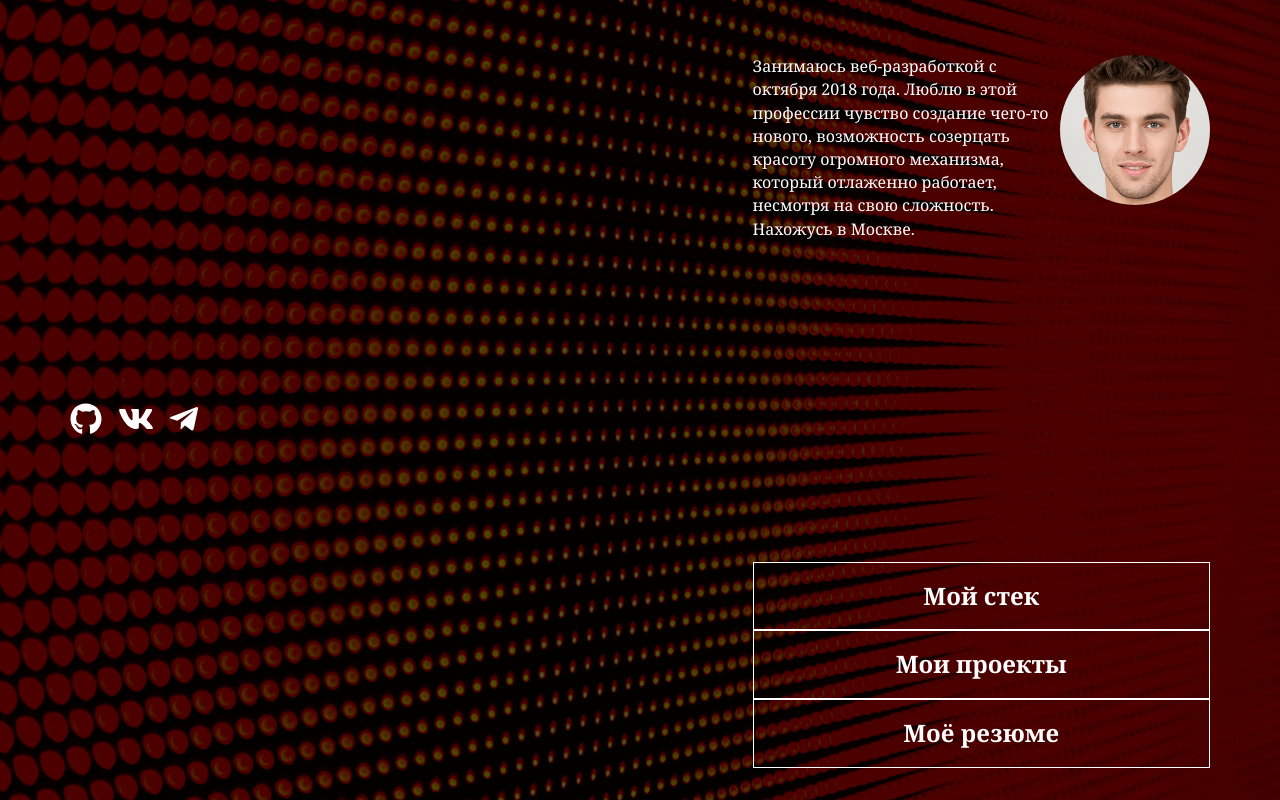
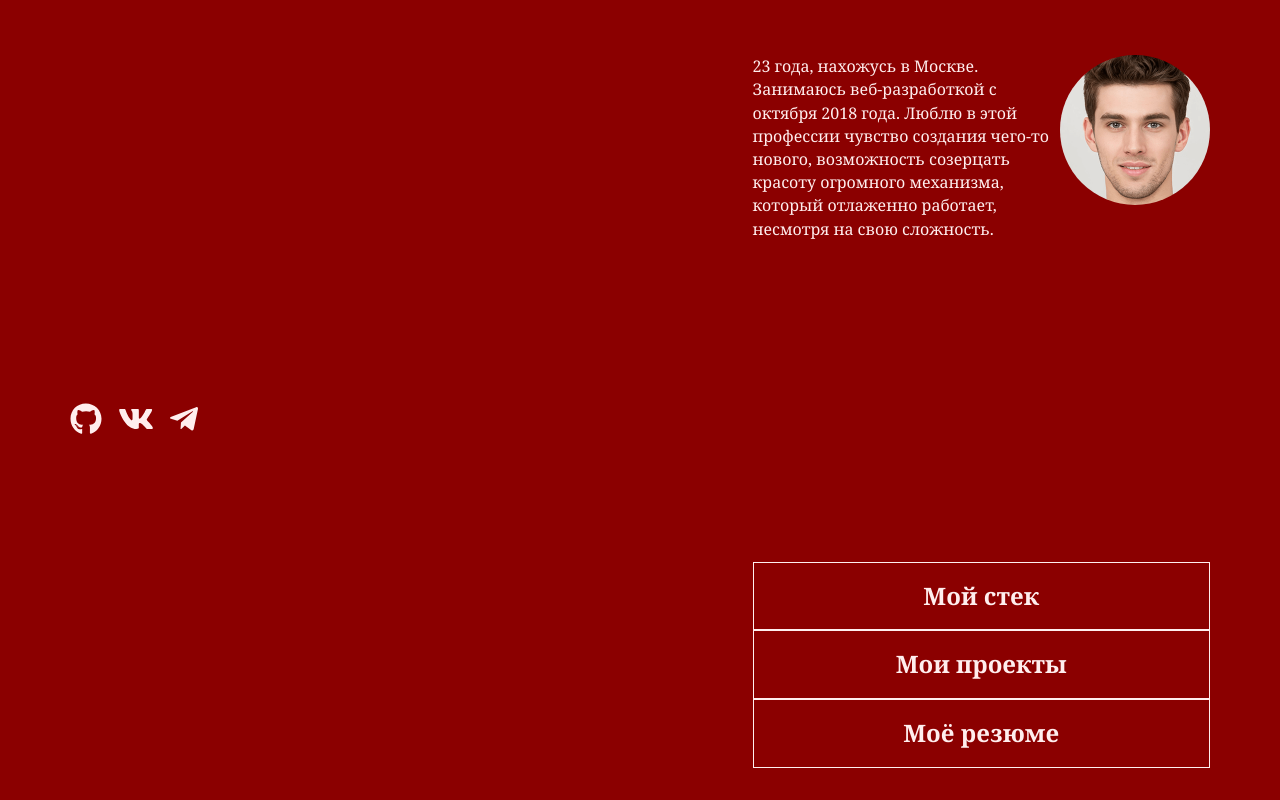
Before and after one commit to evgeniyPP/portfolio, a Gatsby site: page / in a window 1280 px wide. Built offline with nearby package versions, Linux system fonts and the light colour scheme; Gatsby itself is replaced by a stand-in of ours; what typography-theme-noriega would draw is missing.

Commit message:
background changed to solid color

```diff
--- a/src/pages/index.js
+++ b/src/pages/index.js
@@ -45,10 +45,10 @@ export default () => (
           <h3>Обо мне</h3>
           <div className={styles.aboutMe__content}>
             <p>
-              Занимаюсь веб-разработкой с октября 2018 года. Люблю в этой
-              профессии чувство создание чего-то нового, возможность созерцать
-              красоту огромного механизма, который отлаженно работает, несмотря
-              на свою сложность. Нахожусь в Москве.
+              23 года, нахожусь в Москве. Занимаюсь веб-разработкой с октября
+              2018 года. Люблю в этой профессии чувство создания чего-то нового,
+              возможность созерцать красоту огромного механизма, который
+              отлаженно работает, несмотря на свою сложность.
             </p>
             <img src={avatar} alt="my avatar" />
           </div>
--- a/src/styles/index.module.less
+++ b/src/styles/index.module.less
@@ -1,13 +1,16 @@
 @import './smart-grid.less';
 
+@bg-color: #8b0000;
+@whitish: #ffeeee;
+
 body {
-  background: center / cover no-repeat url('../images/bg.png');
+  background: @bg-color;
   min-height: 100vh;
 }
 
 .wrapper {
   .wrapper();
-  color: #fff;
+  color: @whitish;
 }
 
 .content {
@@ -38,13 +41,13 @@ body {
 
 .links {
   a {
-    color: #fff;
+    color: @whitish;
     margin-right: 1rem;
     transition: all 0.2s;
 
     &:hover,
     &:focus {
-      color: goldenrod;
+      color: #d74c4c;
       transition: all 0.2s;
     }
   }
@@ -99,11 +102,11 @@ body {
 }
 
 .navItem {
-  color: #fff;
+  color: @whitish;
   display: block;
   text-decoration: none;
   padding: 1rem 2rem;
-  border: 1px solid #fff;
+  border: 1px solid @whitish;
   transition: all 0.2s;
   font-size: 1.5rem;
   text-align: center;
@@ -111,8 +114,8 @@ body {
 
   &:hover,
   &:focus {
-    background: #fff;
-    color: #222;
+    background: @whitish;
+    color: @bg-color;
     transition: all 0.2s;
   }
 }
--- a/src/styles/projects.module.less
+++ b/src/styles/projects.module.less
@@ -1,5 +1,15 @@
 @import './smart-grid.less';
 
-.debug {
+.debug1 {
   .debug(rgba(256, 256, 256, 0.1), 1px dotted #fff);
 }
+
+.wrapper {
+  .wrapper();
+  color: #fff;
+}
+
+.content {
+  .row-flex();
+  .md(flex-direction, column);
+}
```
Also changed, not shown: src/pages/projects.js (+5 -3 lines), src/images/bg.png (deleted).
